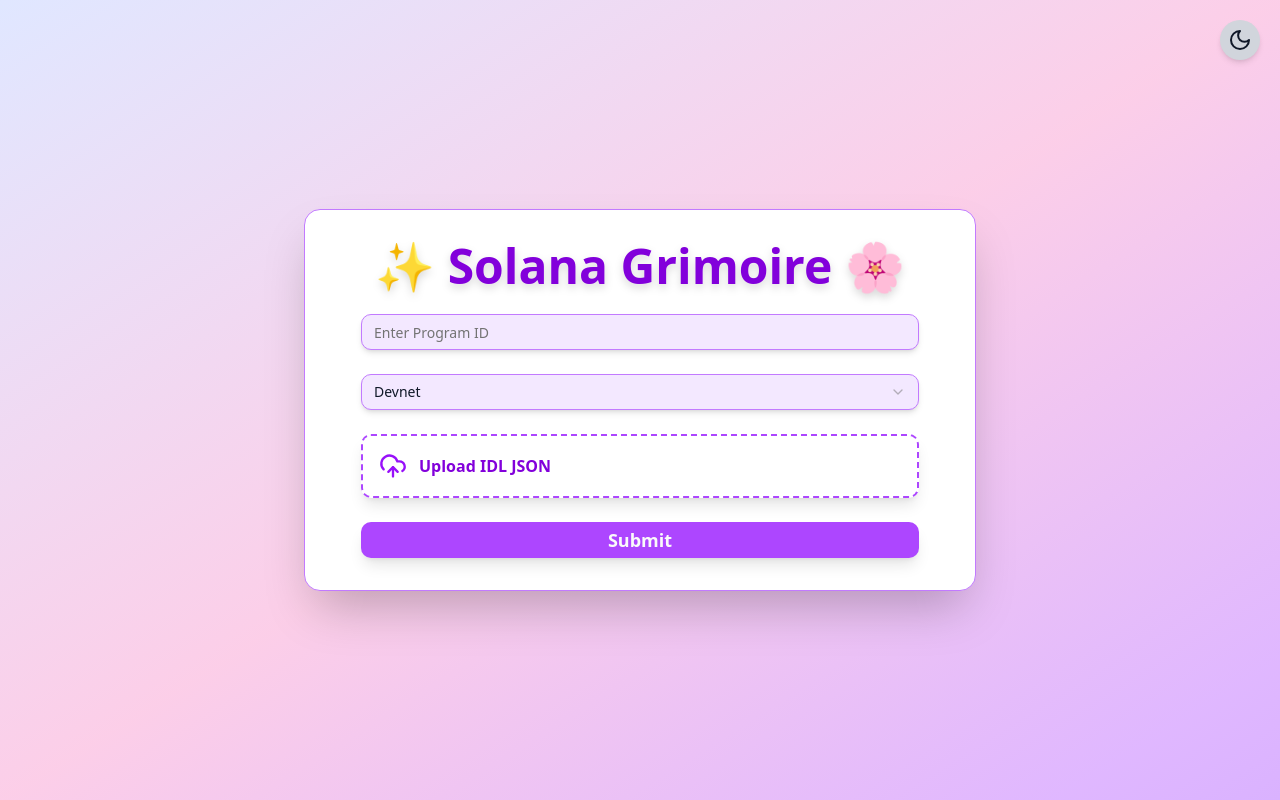
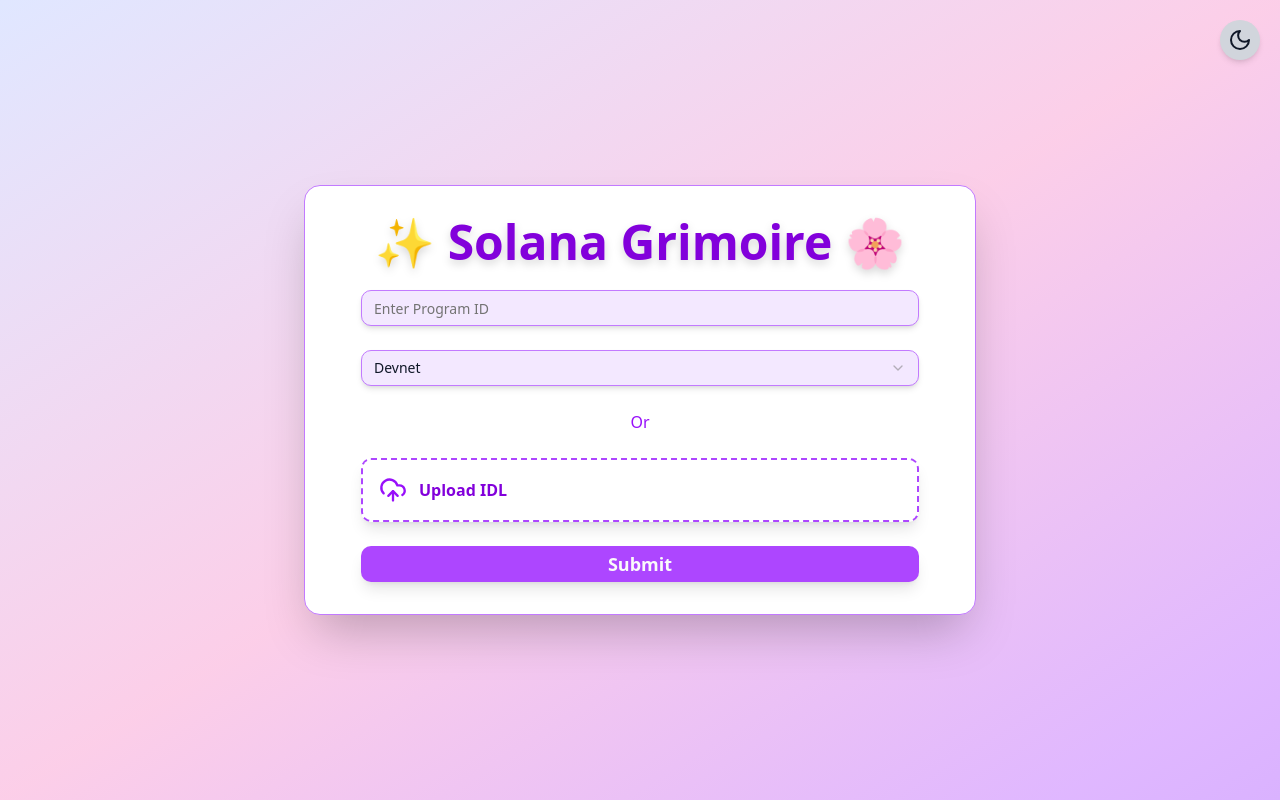
Before and after one commit to spellsaif/solana-grimoire, a Next.js app: page / in a window 1280 px wide. Built offline with nearby package versions, Linux system fonts and the light colour scheme.

Commit message:
updated: some ui changes

```diff
--- a/src/components/enter-or-upload-idl.tsx
+++ b/src/components/enter-or-upload-idl.tsx
@@ -86,6 +86,7 @@ export default function EnterOrUploadIDL() {
 
             </SelectContent>
           </Select>
+          <p className="text-center text-purple-600">Or</p>
           <label
             className={`flex items-center gap-3 p-4 border-2 border-dashed rounded-lg cursor-pointer hover:scale-105 transition-all shadow-lg ${
               darkMode
@@ -95,7 +96,7 @@ export default function EnterOrUploadIDL() {
           >
             <UploadCloud size={28} className={darkMode ? "text-gray-300" : "text-purple-600"} />
             <span className={darkMode ? "text-gray-300 font-semibold" : "text-purple-700 font-semibold"}>
-              Upload IDL JSON
+              Upload IDL
             </span>
             <input type="file" accept=".json" onChange={handleFileUpload} className="hidden" />
           </label>
```
